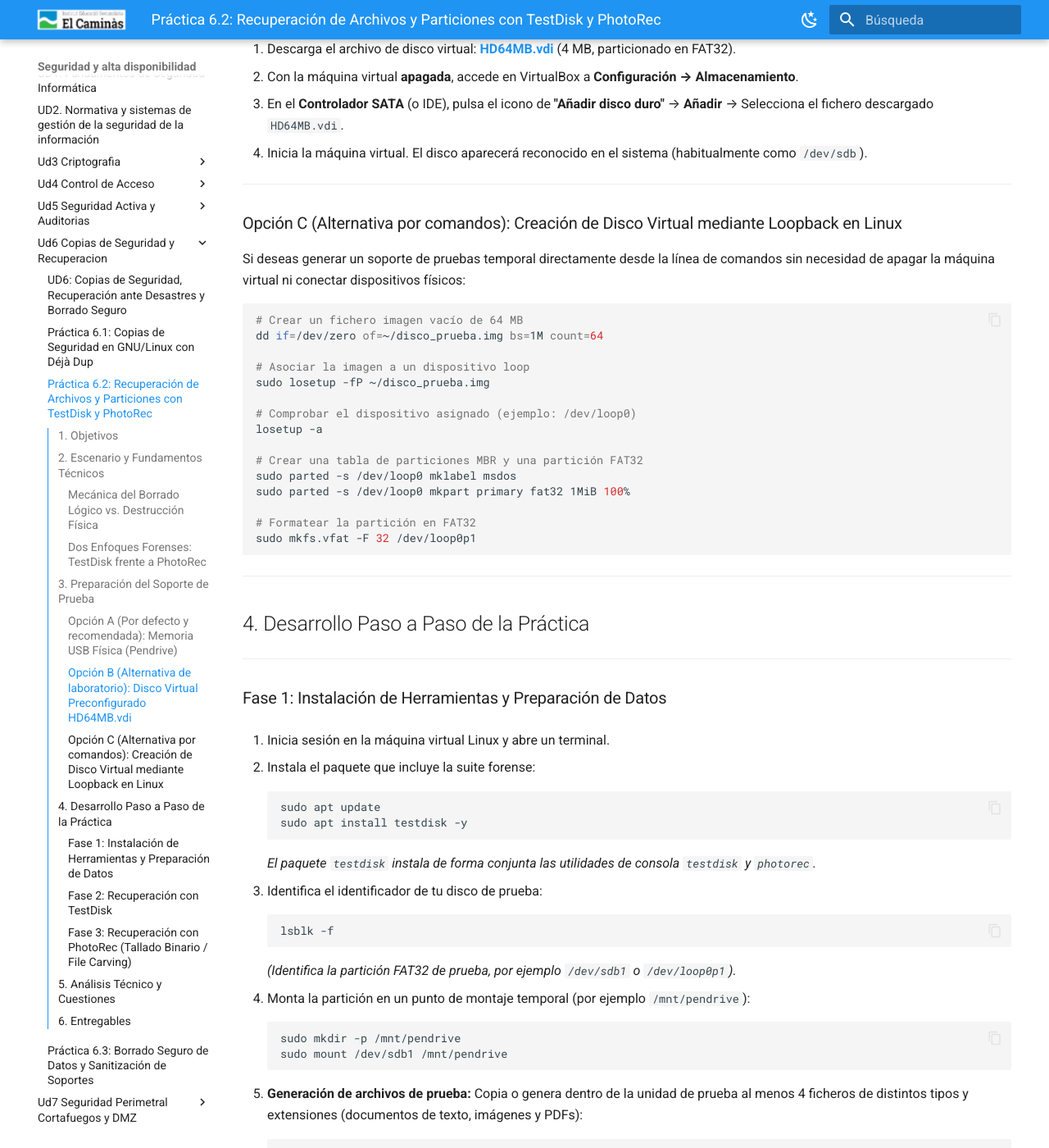
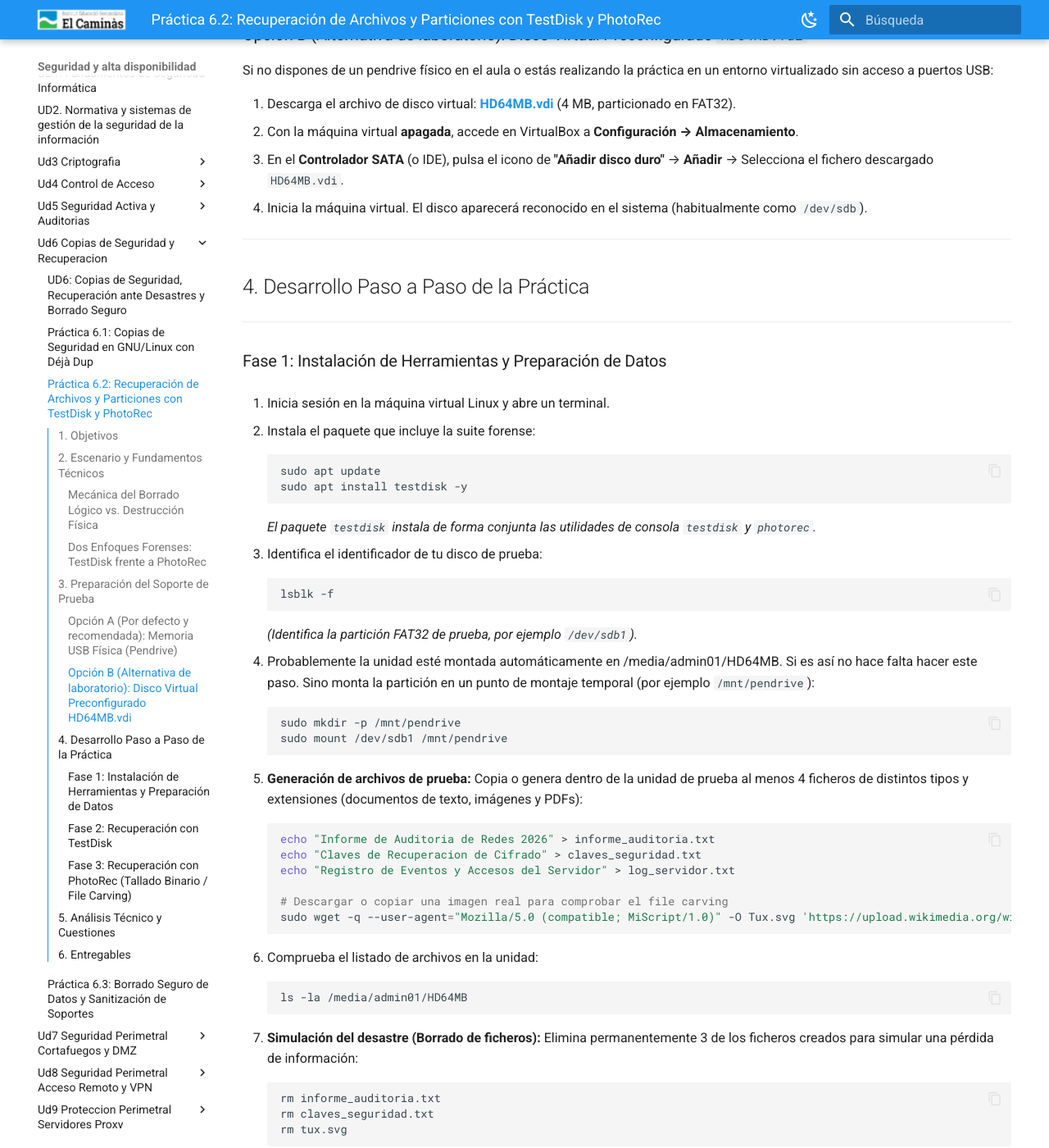
Before and after one commit to jmunozji/SAD, an MkDocs documentation site: the page built from docs/Ud6 Copias de Seguridad y Recuperacion/P6_2_recuperacion_testdisk_photorec.md, in a window 1280 px wide and 1400 px high, scrolled down 3401 px. Shown: the whole window at 82% size. Built offline with MkDocs 1.6.1 and Material for MkDocs 9.7.7, drawn with Linux system fonts in a browser that asks for light colours; some of the changed text lies outside the part shown.

Commit message:
Revisada Ud6

````diff
--- a/docs/Ud6 Copias de Seguridad y Recuperacion/P6_2_recuperacion_testdisk_photorec.md
+++ b/docs/Ud6 Copias de Seguridad y Recuperacion/P6_2_recuperacion_testdisk_photorec.md
@@ -4,7 +4,7 @@
     * **Módulo:** Seguridad y Alta Disponibilidad (SAD - 0378)
     * **Unidad Didáctica:** UD6 - Copias de Seguridad y Recuperación de la Información
     * **Requisitos:** Máquina virtual Linux (Ubuntu Desktop, Ubuntu MATE o Debian) con privilegios de superusuario (`sudo`).
-    * **Soporte de almacenamiento de prueba:** Memoria USB física (opción por defecto recomendada) con una partición formateada en FAT32. Como alternativa en caso de no disponer de pendrive, puede utilizarse el disco virtual preconfigurado [`HD64MB.vdi`](recursos/HD64MB.vdi) o un archivo de imagen *loopback*.
+    * **Soporte de almacenamiento de prueba:** Memoria USB física (opción por defecto recomendada) con una partición formateada en FAT32. Como alternativa en caso de no disponer de pendrive, puede utilizarse el disco virtual preconfigurado [`HD64MB.vdi`](recursos/HD64MB.vdi).
 
 ---
 
@@ -71,6 +71,8 @@
 
 ## 3. Preparación del Soporte de Prueba
 
+En clase utilizaremos una máquina virtual Ubuntu Mate 20.04 LTS en VirtualBox. Es una versión antigua pero que no tiene excesivos requerimientos de memoria y procesador y será suficiente para nuestras necesidades.
+
 Para realizar las operaciones de análisis y rescate forense sin poner en peligro el disco del sistema operativo, utilizaremos una unidad de almacenamiento externa o secundaria. La opción principal y recomendada es utilizar una memoria USB real:
 
 ### Opción A (Por defecto y recomendada): Memoria USB Física (Pendrive)
@@ -101,29 +103,6 @@
 3. En el **Controlador SATA** (o IDE), pulsa el icono de **"Añadir disco duro"** → **Añadir** → Selecciona el fichero descargado `HD64MB.vdi`.
 4. Inicia la máquina virtual. El disco aparecerá reconocido en el sistema (habitualmente como `/dev/sdb`).
 
----
-
-### Opción C (Alternativa por comandos): Creación de Disco Virtual mediante Loopback en Linux
-
-Si deseas generar un soporte de pruebas temporal directamente desde la línea de comandos sin necesidad de apagar la máquina virtual ni conectar dispositivos físicos:
-
-```bash
-# Crear un fichero imagen vacío de 64 MB
-dd if=/dev/zero of=~/disco_prueba.img bs=1M count=64
-
-# Asociar la imagen a un dispositivo loop
-sudo losetup -fP ~/disco_prueba.img
-
-# Comprobar el dispositivo asignado (ejemplo: /dev/loop0)
-losetup -a
-
-# Crear una tabla de particiones MBR y una partición FAT32
-sudo parted -s /dev/loop0 mklabel msdos
-sudo parted -s /dev/loop0 mkpart primary fat32 1MiB 100%
-
-# Formatear la partición en FAT32
-sudo mkfs.vfat -F 32 /dev/loop0p1
-```
 
 ---
 
@@ -150,9 +129,9 @@
     lsblk -f
     ```
 
-    *(Identifica la partición FAT32 de prueba, por ejemplo `/dev/sdb1` o `/dev/loop0p1`).*
+    *(Identifica la partición FAT32 de prueba, por ejemplo `/dev/sdb1`).*
 
-4. Monta la partición en un punto de montaje temporal (por ejemplo `/mnt/pendrive`):
+4. Probablemente la unidad esté montada automáticamente en /media/admin01/HD64MB. Si es así no hace falta hacer este paso. Sino monta la partición en un punto de montaje temporal (por ejemplo `/mnt/pendrive`):
 
     ```bash
     sudo mkdir -p /mnt/pendrive
@@ -162,35 +141,34 @@
 5. **Generación de archivos de prueba:** Copia o genera dentro de la unidad de prueba al menos 4 ficheros de distintos tipos y extensiones (documentos de texto, imágenes y PDFs):
 
     ```bash
-    cd /mnt/pendrive
-    sudo bash -c 'echo "Informe de Auditoria de Redes 2026" > informe_auditoria.txt'
-    sudo bash -c 'echo "Claves de Recuperacion de Cifrado" > claves_seguridad.txt'
-    sudo bash -c 'echo "Registro de Eventos y Accesos del Servidor" > log_servidor.txt'
+    echo "Informe de Auditoria de Redes 2026" > informe_auditoria.txt
+    echo "Claves de Recuperacion de Cifrado" > claves_seguridad.txt
+    echo "Registro de Eventos y Accesos del Servidor" > log_servidor.txt
 
     # Descargar o copiar una imagen real para comprobar el file carving
-    sudo wget -q https://upload.wikimedia.org/wikipedia/commons/thumb/3/35/Tux.svg/200px-Tux.svg.png -O logotipo_tux.png
+    sudo wget -q --user-agent="Mozilla/5.0 (compatible; MiScript/1.0)" -O Tux.svg 'https://upload.wikimedia.org/wikipedia/commons/3/35/Tux.svg?utm_source=commons.wikimedia.org&utm_campaign=index&utm_content=original'
     ```
 
 6. Comprueba el listado de archivos en la unidad:
 
     ```bash
-    ls -la /mnt/pendrive
+    ls -la /media/admin01/HD64MB
     ```
 
 7. **Simulación del desastre (Borrado de ficheros):** Elimina permanentemente 3 de los ficheros creados para simular una pérdida de información:
 
     ```bash
-    sudo rm /mnt/pendrive/informe_auditoria.txt
-    sudo rm /mnt/pendrive/claves_seguridad.txt
-    sudo rm /mnt/pendrive/logotipo_tux.png
+    rm informe_auditoria.txt
+    rm claves_seguridad.txt
+    rm tux.svg
     ```
 
-8. Comprueba que en `/mnt/pendrive` solo queda el archivo no eliminado.
+8. Comprueba que en `/media/admin01/HD64MB` solo queda el archivo no eliminado.
 
 9. **Desmontaje preventivo (Buena práctica forense):** Desmonta la unidad para evitar que el sistema operativo escriba escrituras accidentales en la partición durante el análisis:
 
     ```bash
-    sudo umount /mnt/pendrive
+    sudo umount /media/admin01/HD64MB
     ```
 
 10. **Creación del directorio de destino seguro:** Crea en tu carpeta personal los directorios donde almacenarás los archivos recuperados:
@@ -213,7 +191,7 @@
     * En la primera pantalla, selecciona **`[ Create ]`** para registrar las operaciones en `testdisk.log`. Pulsa `Enter`.
 
 3. **Selección del medio de almacenamiento:**
-    * En la lista de discos detectados, desplázate con las flechas del teclado hasta seleccionar tu disco de prueba (ejemplo: `/dev/sdb` o `/dev/loop0`).
+    * En la lista de discos detectados, desplázate con las flechas del teclado hasta seleccionar tu disco de prueba (ejemplo: `/dev/sdb`).
     * Selecciona **`[ Proceed ]`** y pulsa `Enter`.
 
 4. **Tipo de tabla de particiones:**
@@ -260,10 +238,7 @@
     ```
 
 2. **Selección del soporte de almacenamiento:**
-    * Selecciona la misma unidad de prueba (`/dev/sdb` o `/dev/loop0`) y pulsa **`[ Proceed ]`**.
-
-3. **Tipo de tabla de particiones:**
-    * Confirma el tipo detectado (**`[ Intel ]`**).
+    * Selecciona la misma unidad de prueba (`/dev/sdb`) y pulsa **`[ Proceed ]`**.
 
 4. **Selección de partición y opciones de búsqueda:**
     * Sitúate sobre la partición de prueba.
````
Also changed, not shown: docs/Ud6 Copias de Seguridad y Recuperacion/P6_3_borrado_seguro.md (+16 -15 lines), docs/Ud6 Copias de Seguridad y Recuperacion/Ud6_copias_de_seguridad_y_recuperacion.md (+2 -0 lines).
